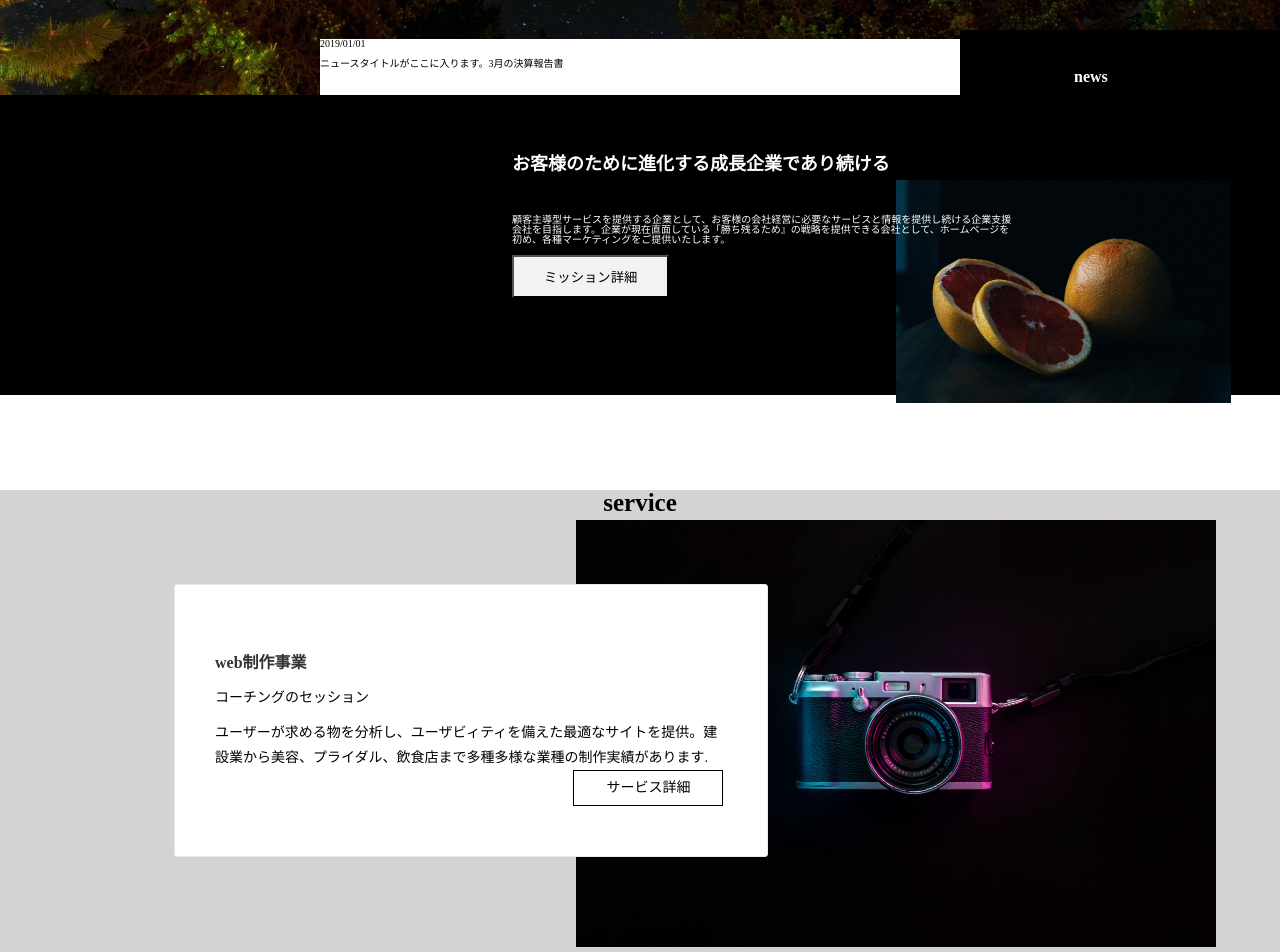
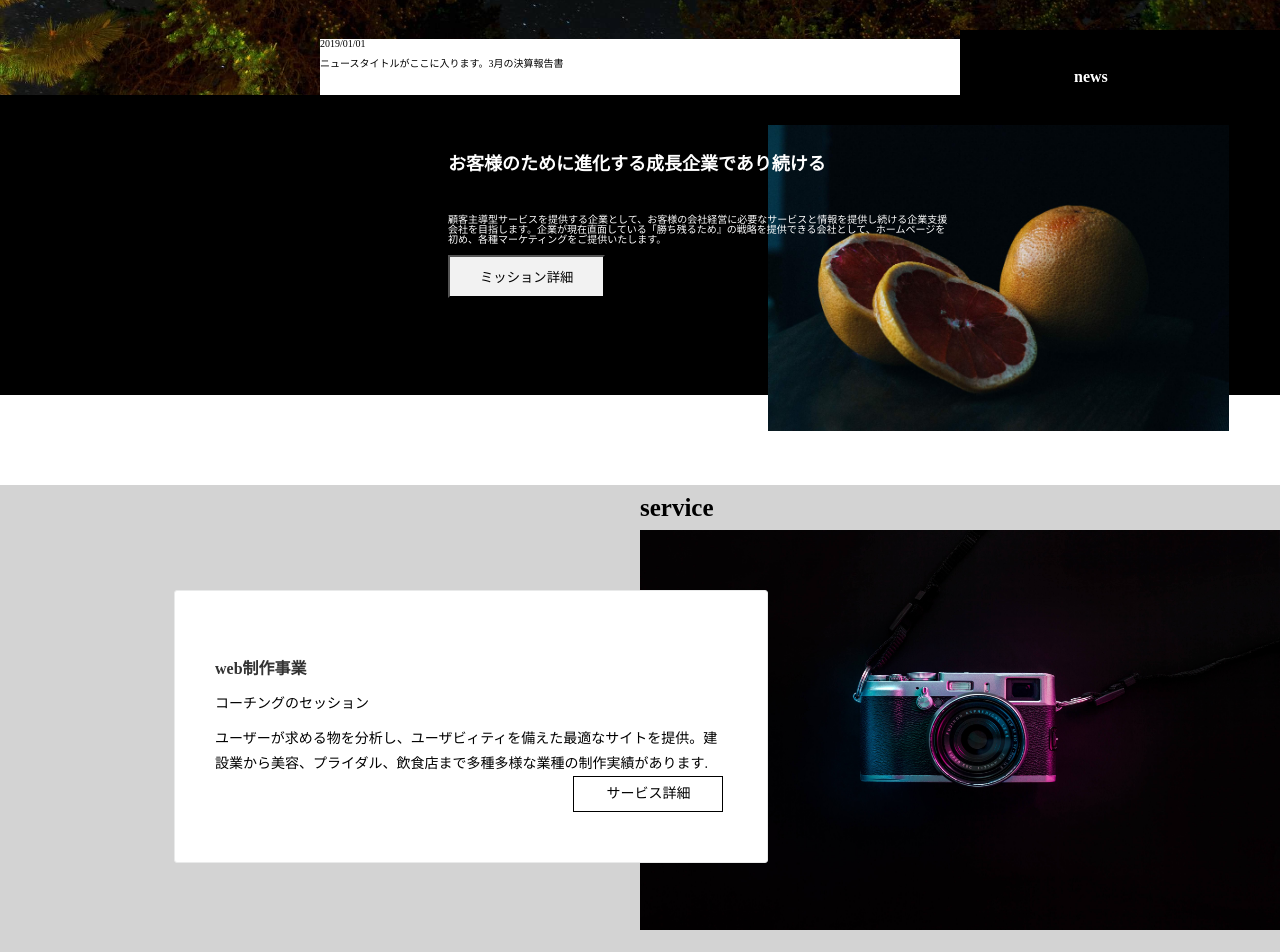
Before and after one commit to sashoyusuke/0218, a plain HTML site: page index.html in a window 1280 px wide. Shown: the part 540-1492 px from the top of the page. Drawn offline with Linux system fonts and the light colour scheme.

Commit message:
first-commit

```diff
--- a/css/style.css
+++ b/css/style.css
@@ -232,6 +232,7 @@ input, select {
   background: black;
   height: 300px;
   position: relative;
+  width:100%;
 }
 
 .concept-wrap{
@@ -247,7 +248,7 @@ input, select {
   text-align:center;
   position: absolute;
   top: 20%;
-  left: 40%;
+  left: 35%;
   z-index: 2;
 }
 
@@ -256,7 +257,7 @@ input, select {
   font-size: 10px;
   margin: 0 auto;
   width: 500px;
-  margin-left: 25%;
+  margin-left: 20%;
   position: absolute;
   top: 40%;
   z-index:1;
@@ -270,7 +271,7 @@ input, select {
   margin-top: 40px;
   position: absolute;
   top: 40%;
-  left: 40%;
+  left: 35%;
   z-index: 3;
 }
 
@@ -281,10 +282,10 @@ input, select {
 
 .orange{
   position: absolute;
-  top: 720px;
-  right: 250px;
+  left: 60%;
+  top: 10%;
   z-index: 0;
-  margin-left: 70%;
+  margin-right: 10%;
   }
 
 #margin{
@@ -304,8 +305,10 @@ input, select {
   font-weight: bold;
   color: black;
   font-size: 25px;
-  margin-top: 5px;
-  margin-bottom: 5px;
+  margin-top: 10px;
+  margin-bottom: 10px;
+  display: inline-block;
+  margin-left: 50%;
   }
 
 
@@ -320,7 +323,7 @@ input, select {
 }
 
 .camera img {
-  margin-right: 5%;
+  margin-right: 0%;
 }
 
 .card {
@@ -375,7 +378,7 @@ margin-top:5%;
 }
 
 .service-1 img{
-  margin-left: 5%;
+  margin-left: 0%;
 
 }
 .card-2 {
--- a/index.html
+++ b/index.html
@@ -40,15 +40,15 @@
      <p>顧客主導型サービスを提供する企業として、お客様の会社経営に必要なサービスと情報を提供し続ける企業支援会社を目指します。企業が現在直面している「勝ち残るため』の戦略を提供できる会社として、ホームページを初め、各種マーケティングをご提供いたします。</p>
       <button class="button-mission" type="submit">ミッション詳細</button>
     </div>
+    <div class="orange"><img src="./img/mission-img.jpg" alt="orange" width="120%" height="60%"/></div>
   </div>
-    <div class="orange"><img src="./img/mission-img.jpg" alt="orange" width="250%" height="250%"  /></div>
-  </div>
+</div>
   <div id="margin"></div>
 
 <div id="service">
   <h3>service</h3>
   <div class="camera">
-    <img src="./img/service2.jpg" alt="camera"  height="100%" width="50%" />
+    <img src="./img/service2.jpg" alt="camera"  height="400px" width="50%" />
     <div class="card">
       <h5>web制作事業</h5>
       <p class="one">コーチングのセッション</p>
```
